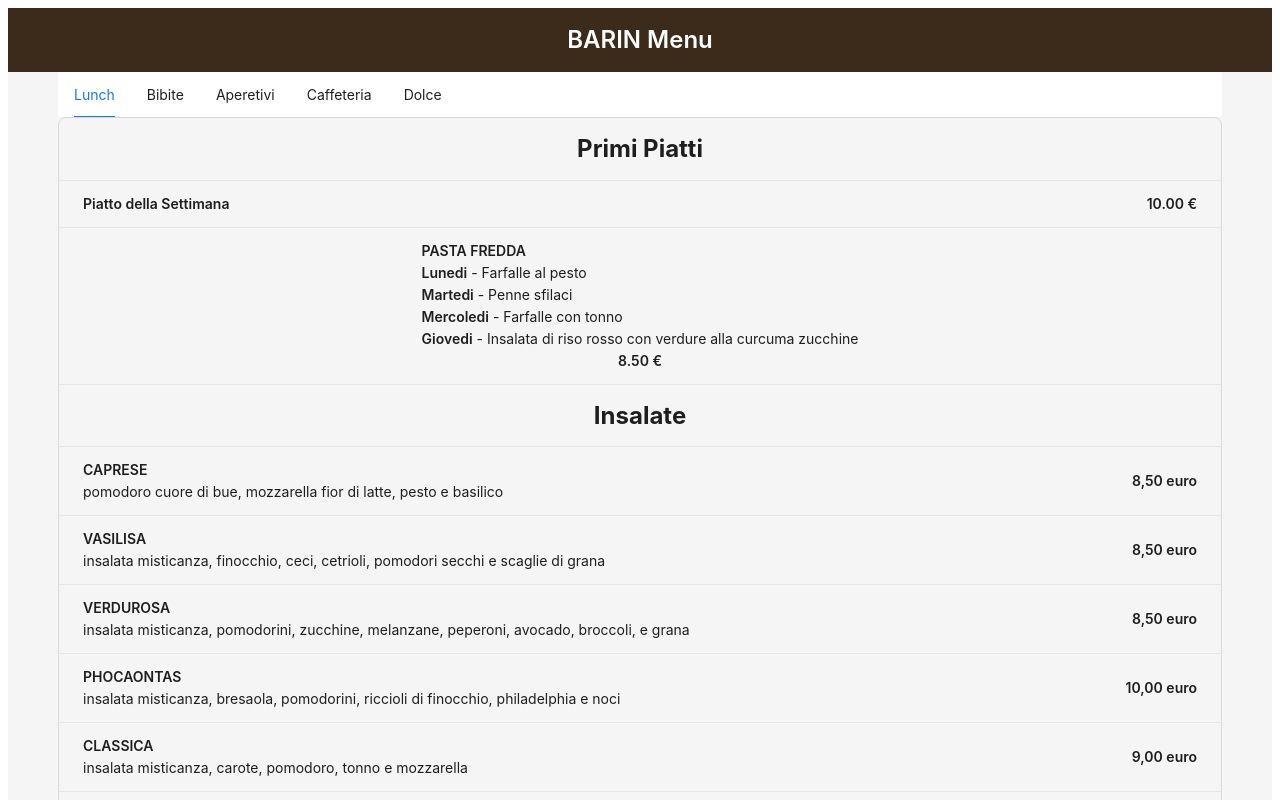
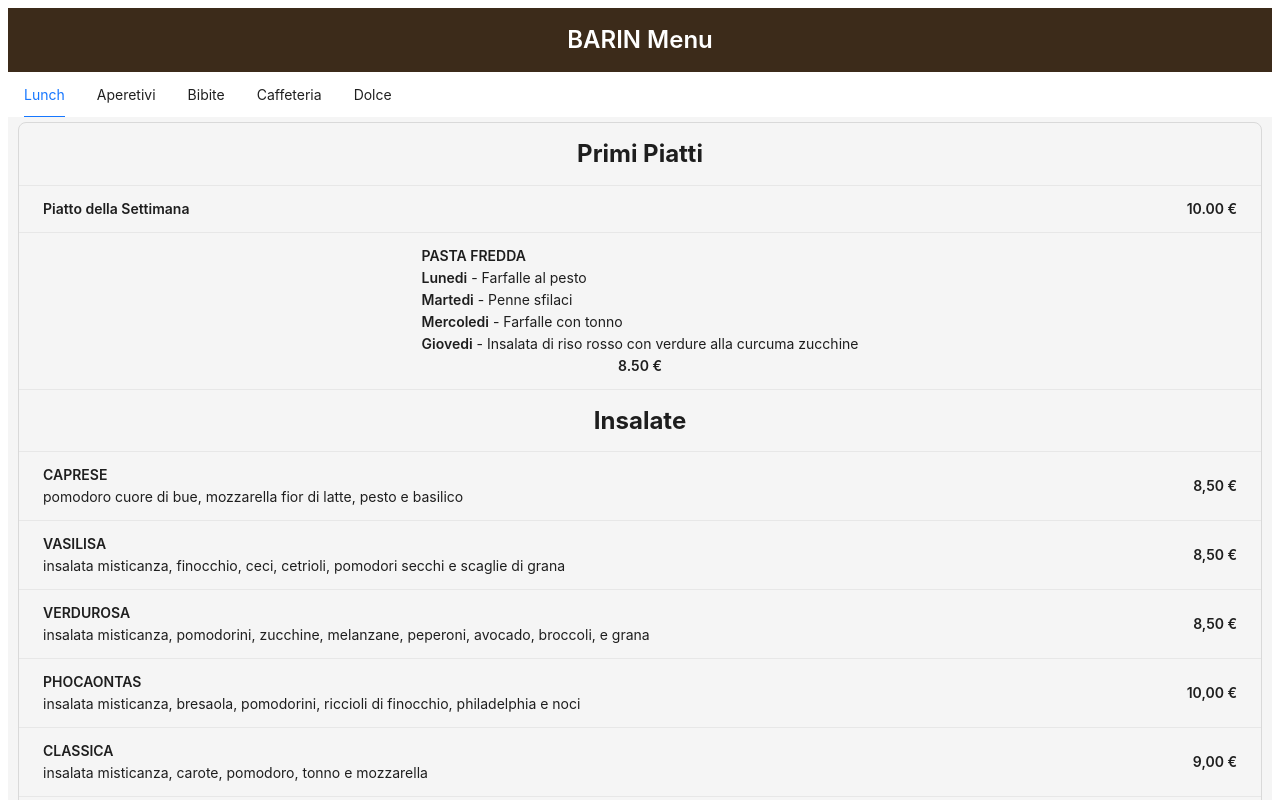
Before and after one commit to amalikov2000/Barin-menu, a React (Create React App) app: page / in a window 1280 px wide. Shown: the top 800 px of the page. Built offline with nearby package versions, Linux system fonts and the light colour scheme.

Commit message:
Add files via upload

```diff
--- a/src/App.js
+++ b/src/App.js
@@ -26,27 +26,27 @@ const App = () => {
               { item: 'Piatto della Settimana', ingredients: '', price: '10.00 €' },
               { item: 'PASTA FREDDA', ingredients: 'Lunedi - Farfalle al pesto, zucchine e pomodorini, Martedi - Penne sfilaci, pomodorini e grana, Mercoledi - Farfalle con tonno, pomodorini, capperi, Giovedi - Insalata di riso rosso con verdure alla curcuma zucchine, carote,olive ', price: '8.50 €' },
               { subheader: true, content: 'Insalate' },
-              { item: 'CAPRESE', ingredients: 'pomodoro cuore di bue, mozzarella fior di latte, pesto e basilico', price: '8,50 euro' },
-              { item: 'VASILISA', ingredients: 'insalata misticanza, finocchio, ceci, cetrioli, pomodori secchi e scaglie di grana', price: '8,50 euro' },
-              { item: 'VERDUROSA', ingredients: 'insalata misticanza, pomodorini, zucchine, melanzane, peperoni, avocado, broccoli, e grana', price: '8,50 euro' },
-              { item: 'PHOCAONTAS', ingredients: 'insalata misticanza, bresaola, pomodorini, riccioli di finocchio, philadelphia e noci ', price: '10,00 euro' },
-              { item: 'CLASSICA', ingredients: 'insalata misticanza, carote, pomodoro, tonno e mozzarella', price: '9,00 euro' },
-              { item: 'CAESAR', ingredients: 'insalata misticanza,pomodorini, stracetti di pollo, bacon croccante,salsa cesar, grana a scaglie e crostini', price: '10,00 euro' },
-              { item: 'FRESCA', ingredients: 'insalata misticanza, sfilaci, uova, zucchine grigliate, grana e olive', price: '9,00 euro' },
-              { item: 'DELICATA', ingredients: 'insalata misticanza, cetriolo, arancia, gamberetti, avocado, e mais', price: '9,00 euro' },
-              { item: 'DARIA', ingredients: ' insalata misticanza, carote, pomodorini, philadelphia, fesa di tacchino e semi di zucca', price: '9,00 euro' },
+              { item: 'CAPRESE', ingredients: 'pomodoro cuore di bue, mozzarella fior di latte, pesto e basilico', price: '8,50 €' },
+              { item: 'VASILISA', ingredients: 'insalata misticanza, finocchio, ceci, cetrioli, pomodori secchi e scaglie di grana', price: '8,50 €' },
+              { item: 'VERDUROSA', ingredients: 'insalata misticanza, pomodorini, zucchine, melanzane, peperoni, avocado, broccoli, e grana', price: '8,50 €' },
+              { item: 'PHOCAONTAS', ingredients: 'insalata misticanza, bresaola, pomodorini, riccioli di finocchio, philadelphia e noci ', price: '10,00 €' },
+              { item: 'CLASSICA', ingredients: 'insalata misticanza, carote, pomodoro, tonno e mozzarella', price: '9,00 €' },
+              { item: 'CAESAR', ingredients: 'insalata misticanza,pomodorini, stracetti di pollo, bacon croccante,salsa cesar, grana a scaglie e crostini', price: '10,00 €' },
+              { item: 'FRESCA', ingredients: 'insalata misticanza, sfilaci, uova, zucchine grigliate, grana e olive', price: '9,00 €' },
+              { item: 'DELICATA', ingredients: 'insalata misticanza, cetriolo, arancia, gamberetti, avocado, e mais', price: '9,00 €' },
+              { item: 'DARIA', ingredients: ' insalata misticanza, carote, pomodorini, philadelphia, fesa di tacchino e semi di zucca', price: '9,00 €' },
               { subheader: true, content: 'Snack' },
-              { item: 'Tramezzini ', ingredients: 'Vari gusti', price: '2,50 euro' },
-              { item: 'Piadina', ingredients: 'crudo serrano e mozzarella filante', price: '5.00 euro' },
-              { item: 'Piadina', ingredients: 'Prosciutto cotto, pomodoro e mozarella', price: '5.00 euro' },
-              { item: 'Piadina Integrale', ingredients: 'mozzarella, pomodoro, melanzane grigliate e grana', price: '5.00 euro' },
-              { item: 'Piadina Integrale', ingredients: 'tacchino arrosto, philadelphia, pomodoro ramato e insalatina', price: '5.00 euro' },
-              { item: 'Focaccia Genovese', ingredients: 'soppressa e fontina', price: '5.00 euro' },
-              { item: 'Focaccia Genovese', ingredients: 'mozzarella, zucchine grigliate e pomodoro', price: '5.00 euro' },
-              { item: 'Panino alla curcuma', ingredients: ' spianata calabra, rucola e formaggio', price: '5.00 euro' },
-              { item: 'Tostone Classico', ingredients: 'Prosciutto cotto e fontina', price: '5.00 euro' },
-              { item: 'Tostone ai Cereali', ingredients: 'zucchine e melanzane grligliati, spinaci e formaggio', price: '5.00 euro' },
-              { item: 'Toast alla Curcuma', ingredients: 'Uovo sodo, avocado, bacon, pomodoro e insalata', price: '5.00 euro' },
+              { item: 'Tramezzini ', ingredients: 'Vari gusti', price: '2,50 €' },
+              { item: 'Piadina', ingredients: 'crudo serrano e mozzarella filante', price: '5.00 €' },
+              { item: 'Piadina', ingredients: 'Prosciutto cotto, pomodoro e mozarella', price: '5.00 €' },
+              { item: 'Piadina Integrale', ingredients: 'mozzarella, pomodoro, melanzane grigliate e grana', price: '5.00 €' },
+              { item: 'Piadina Integrale', ingredients: 'tacchino arrosto, philadelphia, pomodoro ramato e insalatina', price: '5.00 €' },
+              { item: 'Focaccia Genovese', ingredients: 'soppressa e fontina', price: '5.00 €' },
+              { item: 'Focaccia Genovese', ingredients: 'mozzarella, zucchine grigliate e pomodoro', price: '5.00 €' },
+              { item: 'Panino alla curcuma', ingredients: ' spianata calabra, rucola e formaggio', price: '5.00 €' },
+              { item: 'Tostone Classico', ingredients: 'Prosciutto cotto e fontina', price: '5.00 €' },
+              { item: 'Tostone ai Cereali', ingredients: 'zucchine e melanzane grligliati, spinaci e formaggio', price: '5.00 €' },
+              { item: 'Toast alla Curcuma', ingredients: 'Uovo sodo, avocado, bacon, pomodoro e insalata', price: '5.00 €' },
             ]}
             renderItem={item => {
               if (item.subheader) {
@@ -96,45 +96,6 @@ const App = () => {
           />
         );
       case '2':
-        return (
-          <List
-            header={
-              <div style={{ textAlign: 'center', fontSize: '24px', fontWeight: 'bold' }}>
-                Centrifughe
-              </div>
-            }
-            bordered
-            dataSource={[
-              { item: 'Arancia, carota, sedano, zenzero', ingredients: '', price: '5.00 €' },
-              { item: 'Mela, arancia e carota ', ingredients: '', price: '5.00 €' },
-              { item: 'Arancia, limone zenzero ', ingredients: '', price: '5.00 €' },
-              { item: 'Mela, carota', ingredients: '', price: '5.00 €' },
-              { item: 'Spremuta, arancia', ingredients: '', price: '5.00 €' },
-            ]}
-            renderItem={item => {
-              if (item.subheader) {
-                return (
-                  <List.Item>
-                    <div style={{ width: '100%', textAlign: 'center', fontSize: '24px', fontWeight: 'bold' }}>
-                      {item.content}
-                    </div>
-                  </List.Item>
-                );
-              } else {
-                return (
-                  <List.Item style={{ display: 'flex', justifyContent: 'space-between' }}>
-                    <div>
-                      <Typography.Text strong>{item.item}</Typography.Text>
-                      <div>{item.ingredients}</div>
-                    </div>
-                    <div><Typography.Text strong>{item.price}</Typography.Text></div>
-                  </List.Item>
-                );
-              }
-            }}
-          />
-        );
-      case '3':
         return (
           <List
             header={
@@ -191,10 +152,49 @@ const App = () => {
             }}
           />
         );
+      case '3':
+        return (
+          <List
+            header={
+              <div style={{ textAlign: 'center', fontSize: '24px', fontWeight: 'bold' }}>
+                Centrifughe
+              </div>
+            }
+            bordered
+            dataSource={[
+              { item: 'Arancia, carota, sedano, zenzero', ingredients: '', price: '5.00 €' },
+              { item: 'Mela, arancia e carota ', ingredients: '', price: '5.00 €' },
+              { item: 'Arancia, limone zenzero ', ingredients: '', price: '5.00 €' },
+              { item: 'Mela, carota', ingredients: '', price: '5.00 €' },
+              { item: 'Spremuta, arancia', ingredients: '', price: '5.00 €' },
+            ]}
+            renderItem={item => {
+              if (item.subheader) {
+                return (
+                  <List.Item>
+                    <div style={{ width: '100%', textAlign: 'center', fontSize: '24px', fontWeight: 'bold' }}>
+                      {item.content}
+                    </div>
+                  </List.Item>
+                );
+              } else {
+                return (
+                  <List.Item style={{ display: 'flex', justifyContent: 'space-between' }}>
+                    <div>
+                      <Typography.Text strong>{item.item}</Typography.Text>
+                      <div>{item.ingredients}</div>
+                    </div>
+                    <div><Typography.Text strong>{item.price}</Typography.Text></div>
+                  </List.Item>
+                );
+              }
+            }}
+          />
+        );
       case '4':
-        return <div>Dolce menu content</div>;
+        return <div>Coming Soon</div>;
       case '5':
-        return <div>Cafeteria menu content</div>;
+        return <div> Coming Soon </div>;
       default:
         return null;
     }
@@ -207,7 +207,7 @@ const App = () => {
           <Title level={3} style={{ color: 'white', margin: 0 }}>BARIN Menu</Title>
         </div>
       </Header>
-      <Content style={{ padding: '0 50px' }}>
+      <Content style={{ padding: '0' }}>
         <div style={{ overflowX: 'auto', whiteSpace: 'nowrap' }}>
           <Menu
             mode="horizontal"
@@ -220,10 +220,10 @@ const App = () => {
               Lunch
             </Menu.Item>
             <Menu.Item key="2">
-              Bibite
+            Aperetivi
             </Menu.Item>
             <Menu.Item key="3">
-              Aperetivi
+              Bibite
             </Menu.Item>
             <Menu.Item key="4">
               Caffeteria
@@ -234,7 +234,7 @@ const App = () => {
           </Menu>
         </div>
         </Content>
-      <Content style={{ padding: '0 50px', flex: 1 }}>
+      <Content style={{ padding: '5px 10px', flex: 1 }}>
         <div className="site-layout-content" style={{ display: 'flex', justifyContent: 'center', width: '100%' }}>
           {/* Content for each tab */}
           <div style={{ maxWidth: '100%', width: '100%' }}>
```
Lines whose indentation alone changed are shown as unchanged.
